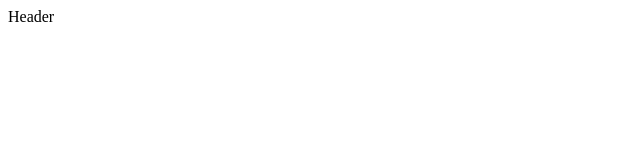
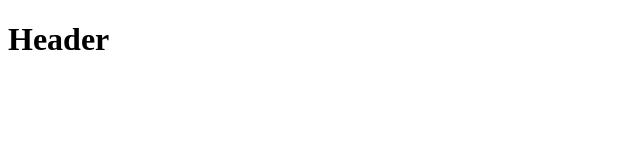
Before and after one commit to Mafika-Mahlobo/alx-frontend, a plain HTML site: page 0x00-html_advanced/3-index.html in a window 1280 px wide. Shown: the whole page, without its empty margins (0-640 px from the left). Drawn offline with Linux system fonts and the light colour scheme.

Commit message:
task3, header fixing

```diff
--- a/0x00-html_advanced/3-index.html
+++ b/0x00-html_advanced/3-index.html
@@ -10,7 +10,7 @@
 </head>
 <body>
 	<header>
-		Header
+		<h1>Header</h1>
 	</header>
 	<main>
 
```
